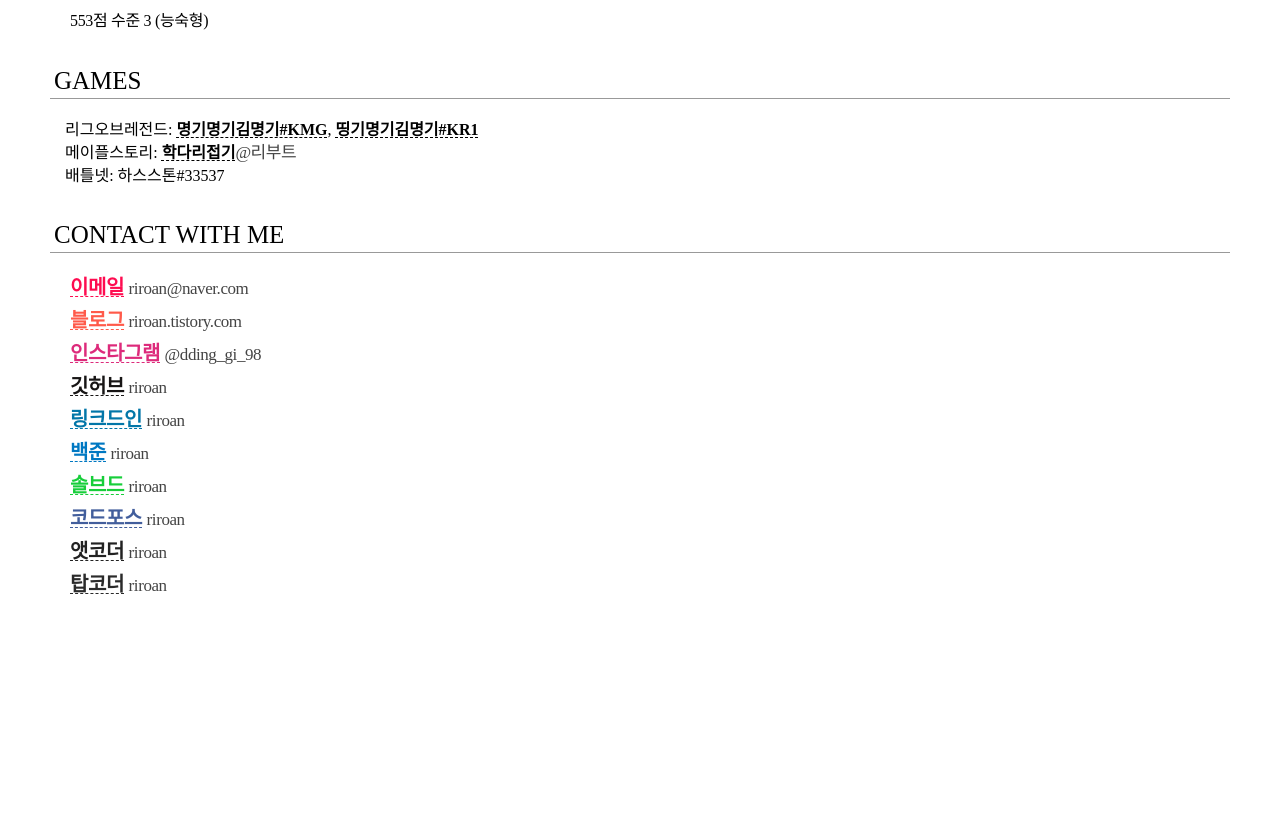
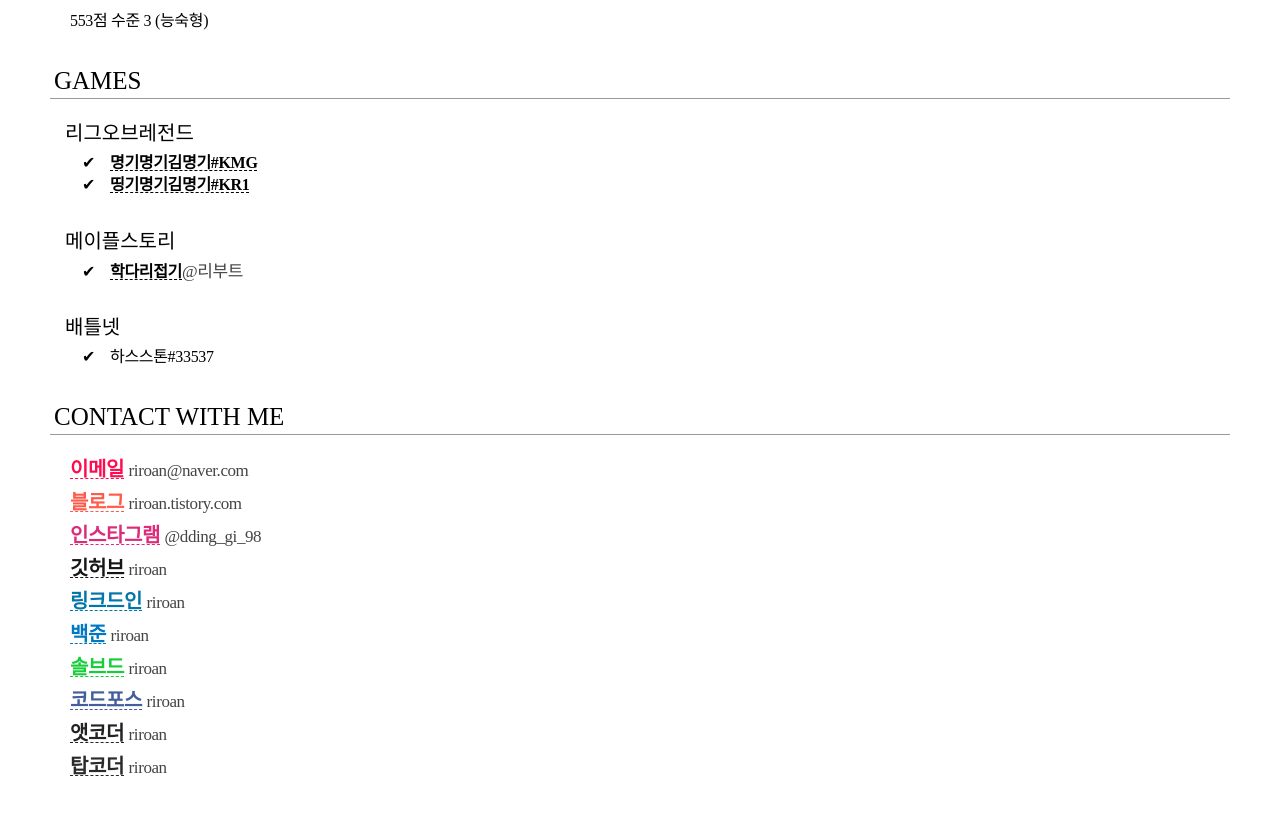
Before and after one commit to riroan/riroan.com, a React (Create React App) app in the folder riroan/: page / in a window 1280 px wide. Shown: the part 4986-5800 px from the top of the page. Before the commit the page ends 5664 px from the top, so only its background shows below. Built offline with nearby package versions, Linux system fonts and the light colour scheme; a web font is replaced by a local one.

Commit message:
게임부분 스타일 변경

```diff
--- a/riroan/src/App.js
+++ b/riroan/src/App.js
@@ -17,7 +17,7 @@
 
 export default function App() {
 	const darkmode = useSelector(state => state.darkmode.darkmode)
-	const detail = useSelector(state=>state.detail.detail)
+	const detail = useSelector(state => state.detail.detail)
 	return (
 		<div className={['DefaultContainer', darkmode].join(' ')}>
 			<div className={'innerContainer'}>
@@ -421,13 +421,30 @@
 
 				<H1>GAMES</H1>
 				<Div>
-					리그오브레전드: <A href="https://www.op.gg/summoners/kr/%EB%AA%85%EA%B8%B0%EB%AA%85%EA%B8%B0%EA%B9%80%EB%AA%85%EA%B8%B0-KMG">명기명기김명기#KMG</A>,{' '}
-					<A href="https://www.op.gg/summoners/kr/%EB%9D%B5%EA%B8%B0%EB%AA%85%EA%B8%B0%EA%B9%80%EB%AA%85%EA%B8%B0-KR1">띵기명기김명기#KR1</A>
-					<br />
-					메이플스토리: <A href="https://maple.gg/u/%ED%95%99%EB%8B%A4%EB%A6%AC%EC%A0%91%EA%B8%B0">학다리접기</A>
-					<Assist>@리부트</Assist>
-					<br />
-					배틀넷: 하스스톤#33537
+					<H2>리그오브레전드</H2>
+					<Ul display={true}>
+						<Item depth={1}>
+							<A href="https://www.op.gg/summoners/kr/%EB%AA%85%EA%B8%B0%EB%AA%85%EA%B8%B0%EA%B9%80%EB%AA%85%EA%B8%B0-KMG">명기명기김명기#KMG</A>
+						</Item>
+						<Item depth={1}>
+							<A href="https://www.op.gg/summoners/kr/%EB%9D%B5%EA%B8%B0%EB%AA%85%EA%B8%B0%EA%B9%80%EB%AA%85%EA%B8%B0-KR1">띵기명기김명기#KR1</A>
+						</Item>
+					</Ul>
+				</Div>
+				<Div>
+					<H2>메이플스토리</H2>
+					<Ul display={true}>
+						<Item depth={1}>
+							<A href="https://maple.gg/u/%ED%95%99%EB%8B%A4%EB%A6%AC%EC%A0%91%EA%B8%B0">학다리접기</A>
+							<Assist>@리부트</Assist>
+						</Item>
+					</Ul>
+				</Div>
+				<Div>
+					<H2>배틀넷</H2>
+					<Ul display={true}>
+						<Item depth={1}>하스스톤#33537</Item>
+					</Ul>
 				</Div>
 
 				<H1>CONTACT WITH ME</H1>
```
